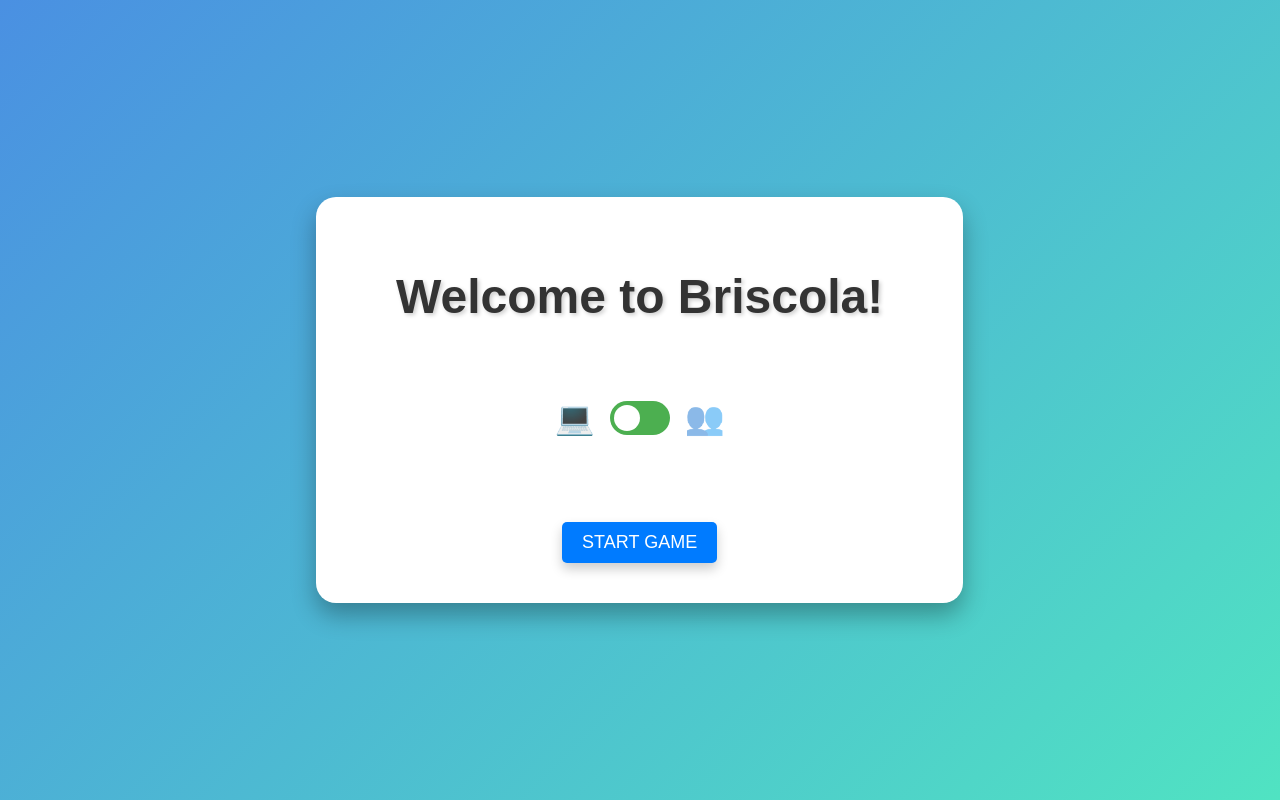
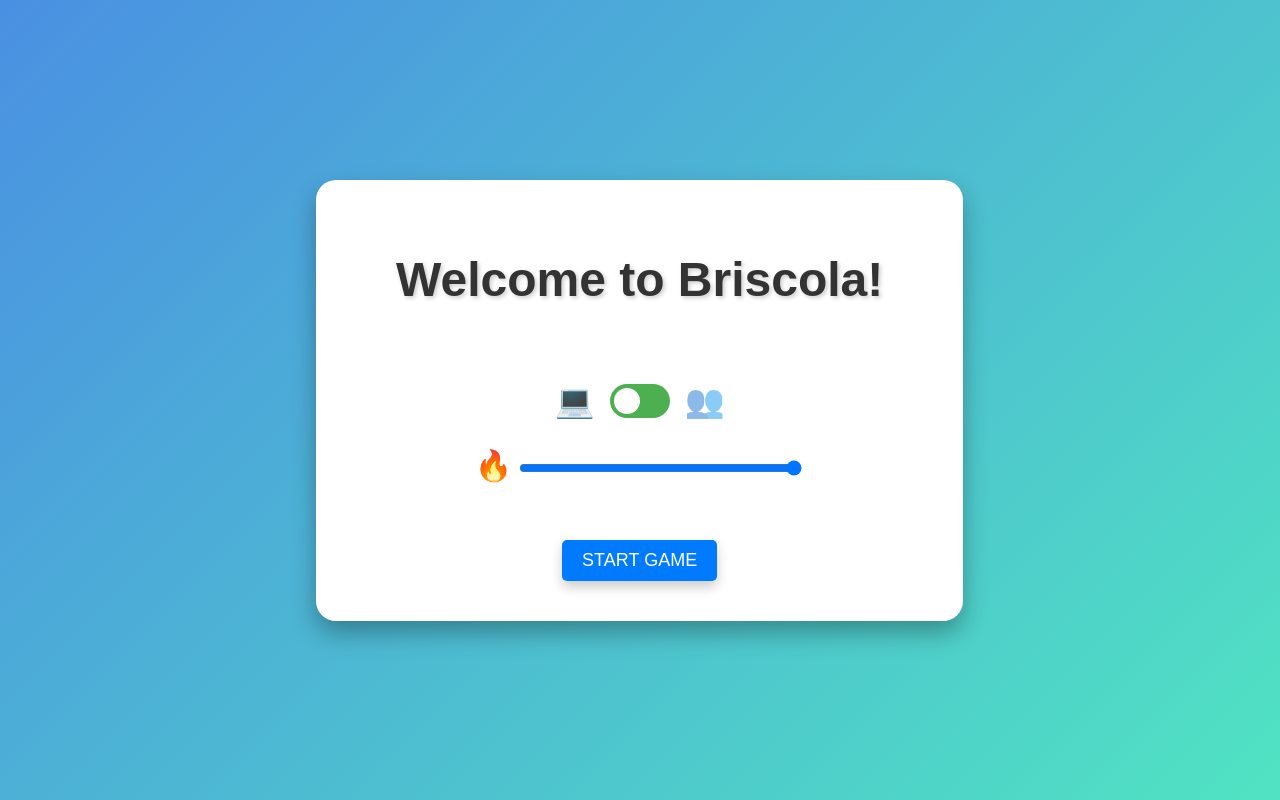
Before and after one commit to keatonrproud/briscola, a Flask app: page / in a window 1280 px wide. Run offline with Flask 3, Linux system fonts and the light colour scheme.

Commit message:
fix: difficulty slider

```diff
--- a/briscola/client.py
+++ b/briscola/client.py
@@ -87,6 +87,7 @@ class BriscolaGame(CardGame, ABC):
 
         # (1 - skill_level) * 10 is the percent chance of computer choosing a card randomly
         if choice(range(9)) >= self.computer_skill_level:
+            logger.debug(f"Making a random choice due to computer skill level.")
             return random_choice(cards)
 
         if len(self.players) > 2:
--- a/frontend/app.py
+++ b/frontend/app.py
@@ -23,18 +23,23 @@ def reset_state() -> Response:
     if (res := request.json) is None:
         return jsonify({"error": "Invalid request"})
 
-    if (game_mode := res.get("gameMode")) is None:
+    if (game_mode := res.get("gameMode")) is None or (difficulty := res.get("difficulty")) is None:
         return jsonify({"error": "Missing gameMode"})
+
+    difficulty = int(difficulty) // 1000
 
     try:
         global game
         print(f"Resetting game state to {game_mode} mode.")
         if game_mode == "local":
             game = BriscolaWeb()
-            print(game.active_pile)
         elif game_mode == "computer":
-            game = BriscolaWeb(computer_count=1, computer_logic_override=(basic_choice,))
-            print(game.active_pile)
+            game = BriscolaWeb(
+                computer_count=1,
+                computer_logic_override=(basic_choice,),
+                computer_skill_level=difficulty,
+            )
+            print(game.computer_skill_level)
         else:
             return jsonify({"error": "Invalid gameMode"})
 
@@ -49,11 +54,6 @@ def reset_state() -> Response:
 def get_state() -> Response:
     return jsonify(game.to_dict() | {"local": "true"})
 
-
-# TODO difficulty setting w/ slider
-
-# TODO option at start for local or vs computer
-#  need to change the shown player if it's local
 
 # TODO multiplayer?
 
--- a/frontend/static/styles.css
+++ b/frontend/static/styles.css
@@ -114,11 +114,13 @@ br {
     padding: 10px 20px; /* Button padding */
     font-size: 18px; /* Button font size */
     cursor: pointer; /* Pointer cursor on hover */
+    margin-top: 10%; /* Space between the slider and the toggle */
     border: none; /* Remove default button border */
     border-radius: 5px; /* Rounded corners */
     background-color: #007bff; /* Button background color */
     color: #fff; /* Button text color */
     transition: background-color 0.3s ease; /* Smooth background color transition */
+    user-select: none;
 }
 
 /* Button hover effect */
@@ -587,7 +589,7 @@ br {
     display: flex;
     align-items: center;
     justify-content: center;
-    margin-bottom: 15%;
+    margin-bottom: 0;
 }
 
 .mode-label {
@@ -664,3 +666,31 @@ input:checked + .slider:before {
 #game-mode-toggle:checked ~ .left-label {
     opacity: 0.5;
 }
+
+
+/* Difficulty Slider Styles */
+.difficulty-slider-container {
+    margin-top: 5%;
+    margin-bottom: 0; /* Space between the slider and the toggle */
+    text-align: center; /* Center-align the slider and label */
+    opacity: 1; /* Hidden by default */
+    transition: opacity 0.5s ease; /* Smooth transition for fading in and out */
+    user-select: none;
+}
+
+.difficulty-slider-container.invisible {
+    display: block; /* Show when the slider container should be visible */
+    opacity: 0; /* Fully visible */
+}
+
+.difficulty-slider {
+    width: 50%; /* Full width */
+    cursor: pointer;
+}
+
+.difficulty-label {
+    font-size: 30px; /* Label font size */
+    position: relative; /* For positioning the tooltip */
+    pointer-events: none;
+    user-select: none;
+}
--- a/frontend/templates/index.html
+++ b/frontend/templates/index.html
@@ -14,6 +14,7 @@
             <h1 class="title">Welcome to Briscola!</h1>
             <br>
 
+            <!-- Game Mode Selector -->
             <div class="game-mode-selector">
                 <span class="mode-label left-label" aria-label="Computer">💻</span>
                 <label class="toggle">
@@ -22,8 +23,19 @@
                 </label>
                 <span class="mode-label right-label" aria-label="Local">👥</span>
             </div>
+
+            <!-- Difficulty Slider -->
+            <div class="difficulty-slider-container">
+                <label for="difficulty-slider" class="difficulty-label" title="Computer Difficulty">🔥</label>
+                <input type="range" id="difficulty-slider" class="difficulty-slider" min="1" max="10000" value="10000">
+            </div>
+
             <button class="button" id="start-game-btn">Start Game</button>
+
+
         </div>
+
+
     </div>
 
     <script>
@@ -32,10 +44,47 @@
             const gameModeToggle = document.getElementById('game-mode-toggle');
             const leftLabel = document.querySelector('.left-label');
             const rightLabel = document.querySelector('.right-label');
+            const difficultySlider = document.getElementById('difficulty-slider');
+            const difficultyValue = document.getElementById('difficulty-value');
+            const difficultySliderContainer = document.querySelector('.difficulty-slider-container');
+
+            function updateLabels() {
+                if (gameModeToggle.checked) {
+                    leftLabel.style.opacity = '0.5';
+                    rightLabel.style.opacity = '1';
+                    difficultySliderContainer.classList.add('invisible');
+                } else {
+                    leftLabel.style.opacity = '1';
+                    rightLabel.style.opacity = '0.5';
+                    difficultySliderContainer.classList.remove('invisible');
+                }
+            }
+
+            // Ensure the toggle label clicks work to change the game mode
+            leftLabel.addEventListener('click', () => {
+                gameModeToggle.checked = false;
+                updateLabels();
+            });
+
+            rightLabel.addEventListener('click', () => {
+                gameModeToggle.checked = true;
+                updateLabels();
+            });
+
+
+
+            gameModeToggle.addEventListener('change', updateLabels);
+            updateLabels(); // Initial call to set the correct state on page load
+
+            // Update the difficulty value display
+            difficultySlider.addEventListener('input', () => {
+                difficultyValue.textContent = difficultySlider.value;
+            });
 
             if (startGameButton && gameModeToggle) {
                 startGameButton.addEventListener('click', async () => {
                     const gameMode = gameModeToggle.checked ? 'local' : 'computer';
+                    const difficulty = difficultySlider.value; // Get the difficulty value
 
                     try {
                         const response = await fetch('/api/reset_state', {
@@ -43,7 +92,7 @@
                             headers: {
                                 'Content-Type': 'application/json'
                             },
-            body: JSON.stringify({gameMode: gameMode})
+                            body: JSON.stringify({ gameMode: gameMode, difficulty: difficulty })
                         });
 
                         if (!response.ok) {
@@ -58,30 +107,6 @@
                     }
                 });
             }
-
-            function updateLabels() {
-            if (gameModeToggle.checked) {
-            leftLabel.style.opacity = '0.5';
-            rightLabel.style.opacity = '1';
-        } else {
-            leftLabel.style.opacity = '1';
-            rightLabel.style.opacity = '0.5';
-        }
-        }
-
-            // Add event listeners to emoji icons to toggle the checkbox
-            leftLabel.addEventListener('click', () => {
-            gameModeToggle.checked = false;
-            updateLabels();
-        });
-
-            rightLabel.addEventListener('click', () => {
-            gameModeToggle.checked = true;
-            updateLabels();
-        });
-
-            gameModeToggle.addEventListener('change', updateLabels);
-            updateLabels(); // Initial call to set the correct state on page load
         });
     </script>
 </body>
--- a/logging_config.py
+++ b/logging_config.py
@@ -1,6 +1,6 @@
 import logging
 
-_LOGGING_LEVEL = logging.DEBUG
+_LOGGING_LEVEL = logging.CRITICAL
 
 
 class CustomFormatter(logging.Formatter):
```
Lines whose indentation alone changed are shown as unchanged.
